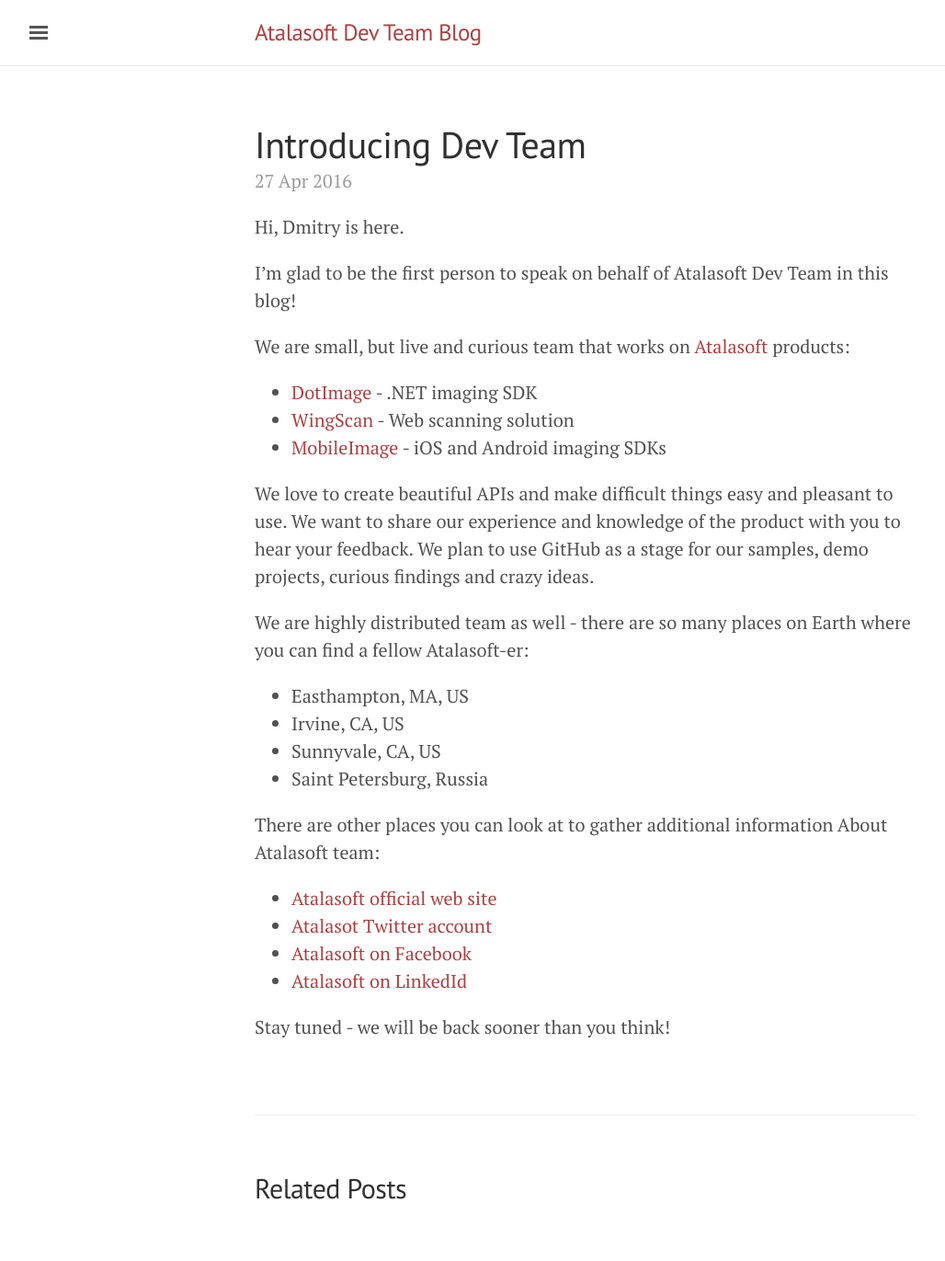
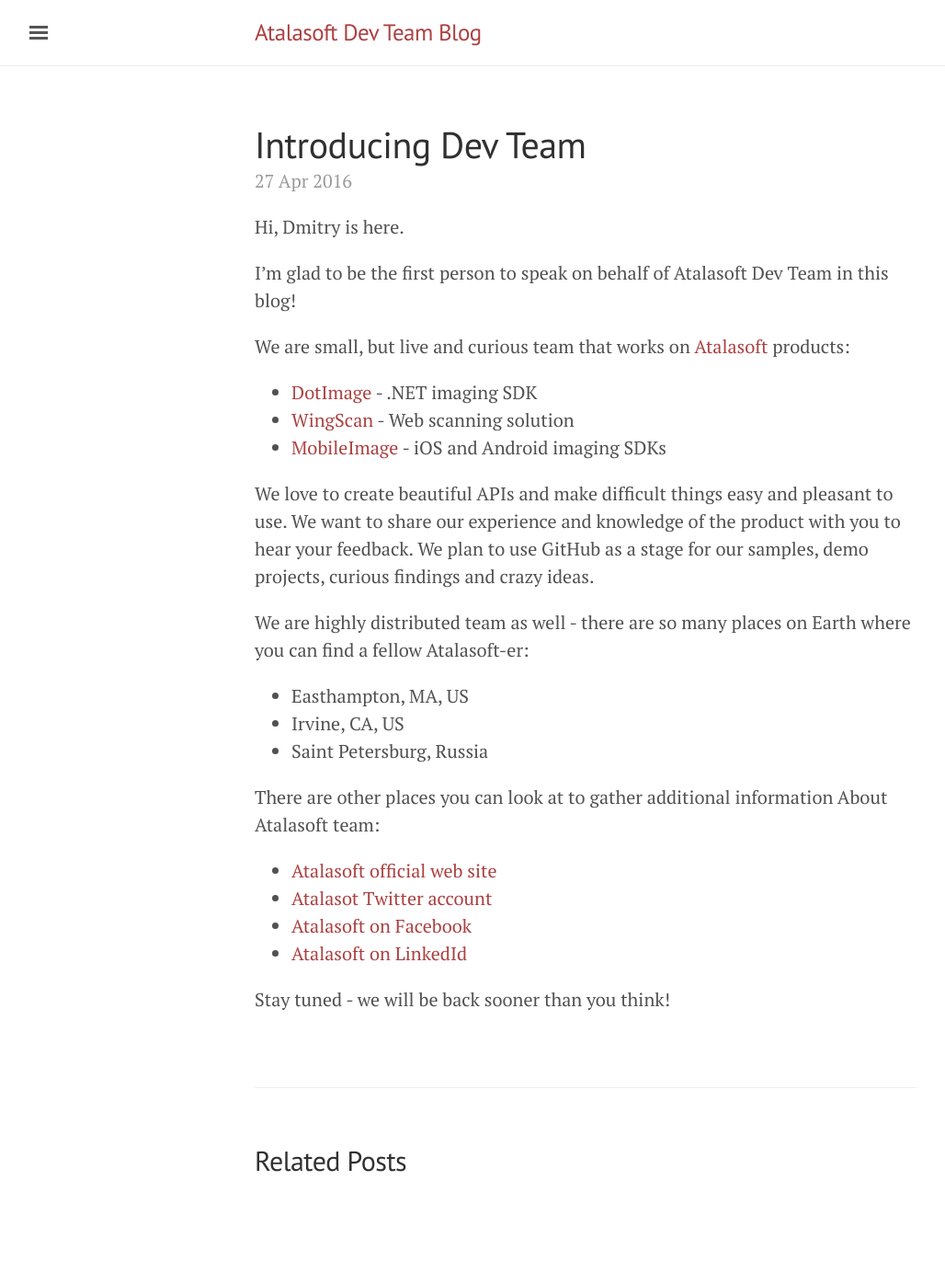
Before and after one commit to Atalasoft/atalasoft.github.io, a Jekyll site: the page built from _posts/2016-04-27-introducing-us.md, in a window 1280 px wide. Shown: the whole page at 92% size, without its empty margins (3-1031 px from the left). Built offline with Jekyll 4.4.1, drawn with Linux system fonts in a browser that asks for light colours; after the commit the page ends 1341 px from its top, so only the background shows below that.

Commit message:
Removed some locations. Just in case.

```diff
--- a/_posts/2016-04-27-introducing-us.md
+++ b/_posts/2016-04-27-introducing-us.md
@@ -24,7 +24,6 @@
 
 - Easthampton, MA, US
 - Irvine, CA, US
-- Sunnyvale, CA, US
 - Saint Petersburg, Russia
 
 There are other places you can look at to gather additional information About
```
